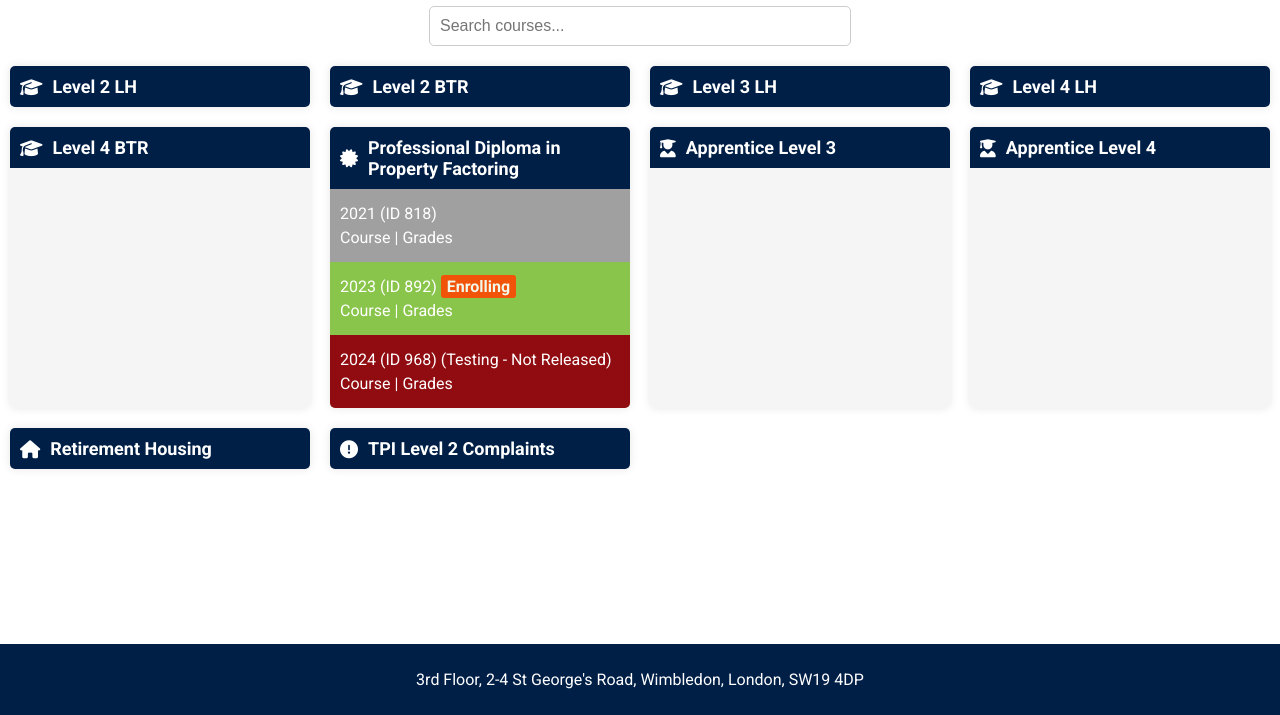
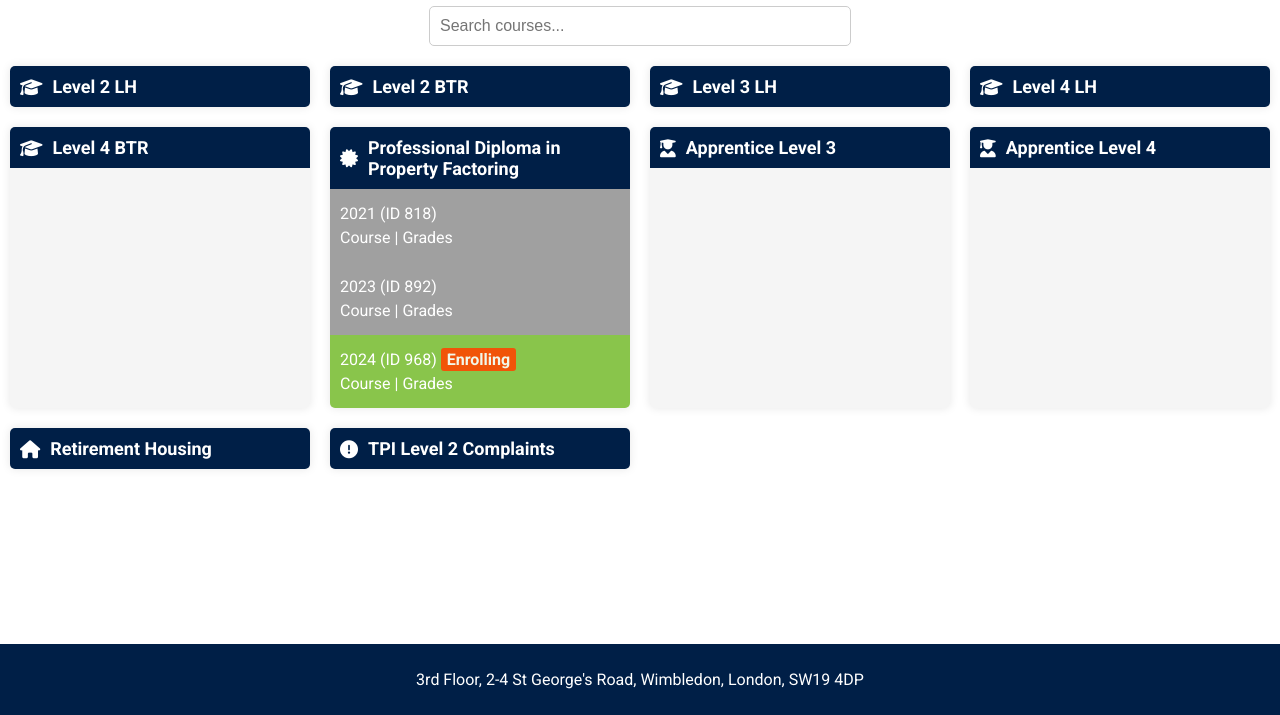
Before and after one commit to binu-joy/TPI-Learning-Hub.github.io, a plain HTML site: page index.html in a window 1280 px wide. Both pictures are taken after a click on the element "Professional Diploma in Property Factoring". Shown: the part 85-800 px from the top of the page. Drawn offline with Linux system fonts and the light colour scheme; a script that the page names is missing.

Commit message:
Factoring released

```diff
--- a/index.html
+++ b/index.html
@@ -137,12 +137,12 @@
                         <p>2021 (ID 818)</p>
                         <p><a href="https://www.tpilearninghub.org.uk/course/view.php?id=818" class="course-link">Course</a> | <a href="grades_818.html">Grades</a></p>
                     </div>
-                    <div class="entry green-bg" data-tooltip="This is the Professional Diploma course from 2023">
-                        <p>2023 (ID 892) <span class="flashing">Enrolling</span></p>
+                    <div class="entry grey-bg" data-tooltip="This is the Professional Diploma course from 2023">
+                        <p>2023 (ID 892) </p>
                         <p><a href="https://www.tpilearninghub.org.uk/course/view.php?id=892" class="course-link">Course</a> | <a href="grades_892.html">Grades</a></p>
                     </div>
-                    <div class="entry red-bg" data-tooltip="This is the Professional Diploma course from 2024">
-                        <p>2024 (ID 968) (Testing - Not Released)</p>
+                    <div class="entry green-bg" data-tooltip="This is the Professional Diploma course from 2024">
+                        <p>2024 (ID 968) <span class="flashing">Enrolling</span></p>
                         <p><a href="https://www.tpilearninghub.org.uk/course/view.php?id=968" class="course-link">Course</a> | <a href="grades_968.html">Grades</a></p>
                     </div>
                 </div>
```
